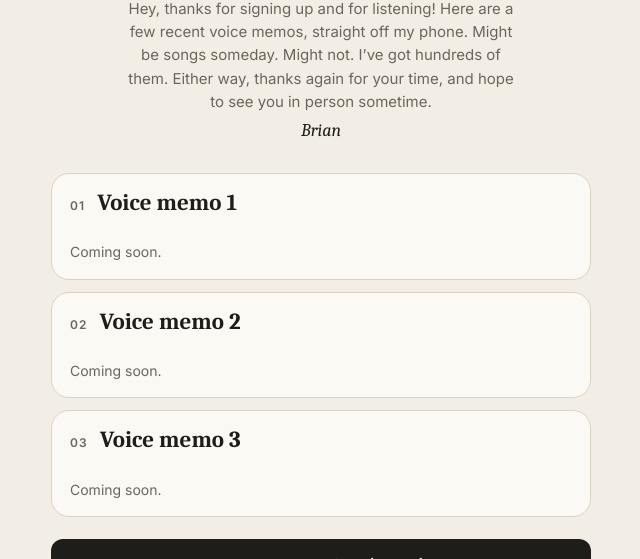
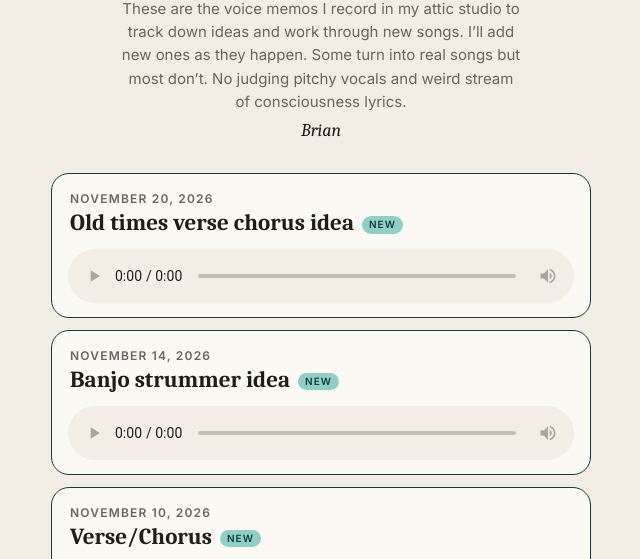
Before and after one commit to bdholl/boybjorn-site, a plain HTML site: page memos/index.html in a window 1280 px wide. Shown: the part 205-764 px from the top of the page, without its empty margins (319-959 px from the left). Drawn offline with Linux system fonts and the light colour scheme.

Commit message:
From the Attic: rolling voice memos page, new signup copy
Co-Authored-By: Claude Opus 5.5 <noreply@anthropic.com>

```diff
--- a/memos/index.html
+++ b/memos/index.html
@@ -3,8 +3,8 @@
 <head>
 <meta charset="utf-8">
 <meta name="viewport" content="width=device-width, initial-scale=1">
-<meta name="robots" content="noindex">
-<title>Three voice memos · Boy Bjorn</title>
+<meta name="robots" content="noindex, nofollow">
+<title>From the Attic · Boy Bjorn</title>
 <link rel="icon" href="/favicon.svg" type="image/svg+xml">
 <link rel="icon" href="/favicon-32.png" type="image/png" sizes="32x32">
 <link rel="apple-touch-icon" href="/apple-touch-icon.png">
@@ -34,12 +34,15 @@
 
   .memos{display:grid;gap:12px;margin-bottom:22px}
   .memo{background:var(--card);border:1px solid var(--line);border-radius:18px;padding:16px 16px 14px}
-  .memo-head{display:flex;align-items:baseline;gap:12px;margin:0 2px 12px}
-  .memo-head .n{flex:none;font-size:12px;font-weight:600;text-transform:uppercase;letter-spacing:.1em;color:var(--soft)}
+  .memo-head{margin:0 2px 12px}
+  .memo-head time{display:block;font-size:12px;font-weight:600;text-transform:uppercase;letter-spacing:.1em;color:var(--soft);margin-bottom:3px}
   .memo-head h2{font-family:Caladea,Georgia,serif;font-weight:700;font-size:23px;line-height:1.15;overflow-wrap:anywhere}
+  .memo-head p{font-size:14px;color:var(--soft);line-height:1.5;margin-top:4px}
+  .memo.new{border-color:var(--river-ink)}
+  .memo .badge{display:inline-block;vertical-align:middle;margin-left:8px;font-family:Inter,system-ui,sans-serif;font-size:10px;font-weight:600;letter-spacing:.1em;text-transform:uppercase;background:var(--river);color:var(--river-ink);padding:3px 7px;border-radius:999px}
   .memo audio{display:block;width:100%;height:54px;border-radius:999px;background:var(--paper)}
   .memo audio::-webkit-media-controls-panel{background:var(--paper)}
-  .memo .soon{font-size:14px;color:var(--soft);padding:14px 2px 2px}
+  .empty{background:var(--card);border:1px solid var(--line);border-radius:18px;padding:22px 18px;text-align:center;font-size:15px;color:var(--soft)}
 
   .btn{display:flex;align-items:center;justify-content:center;gap:10px;width:100%;min-height:52px;padding:15px 18px;border-radius:12px;text-decoration:none;font-weight:600;font-size:16px;transition:transform .08s ease, opacity .15s}
   .btn:active{transform:scale(.985)}
@@ -65,16 +68,14 @@
       river:   "#",
       spotify: "https://open.spotify.com/artist/2qfpz8vJJMRopufkA7RjOU"
     },
-    // The three memos, in order. Leave src empty to show "Coming soon".
-    MEMOS: [
-      { title: "Voice memo 1", src: "" },
-      { title: "Voice memo 2", src: "" },
-      { title: "Voice memo 3", src: "" }
-    ]
+    // The memo list lives in memos.json (one line per memo); it's sorted newest first on the page.
+    DATA: "memos.json"
   };
   if (BB.PIXEL_ID) {
     !function(f,b,e,v,n,t,s){if(f.fbq)return;n=f.fbq=function(){n.callMethod?n.callMethod.apply(n,arguments):n.queue.push(arguments)};if(!f._fbq)f._fbq=n;n.push=n;n.loaded=!0;n.version='2.0';n.queue=[];t=b.createElement(e);t.async=!0;t.src=v;s=b.getElementsByTagName(e)[0];s.parentNode.insertBefore(t,s)}(window,document,'script','https://connect.facebook.net/en_US/fbevents.js');
-    fbq('init', BB.PIXEL_ID); fbq('track', 'PageView'); fbq('track', 'CompleteRegistration');
+    fbq('init', BB.PIXEL_ID); fbq('track', 'PageView');
+    // Count a subscriber's first visit once, not every return visit
+    try { if (!localStorage.getItem('bb-attic')) { fbq('track', 'CompleteRegistration'); localStorage.setItem('bb-attic', '1'); } } catch (e) { fbq('track', 'CompleteRegistration'); }
   }
 </script>
 </head>
@@ -82,8 +83,8 @@
 <main>
   <header>
     <a href="/" class="home" aria-label="Boy Bjorn home"><img class="avatar" src="/photo.jpg" alt="Boy Bjorn" onerror="this.style.visibility='hidden'"></a>
-    <h1>Three voice memos</h1>
-    <p class="note">Hey, thanks for signing up and for listening! Here are a few recent voice memos, straight off my phone. Might be songs someday. Might not. I’ve got hundreds of them. Either way, thanks again for your time, and hope to see you in person sometime.<span class="sig">Brian</span></p>
+    <h1>From the Attic</h1>
+    <p class="note">These are the voice memos I record in my attic studio to track down ideas and work through new songs. I’ll add new ones as they happen. Some turn into real songs but most don’t. No judging pitchy vocals and weird stream of consciousness lyrics.<span class="sig">Brian</span></p>
   </header>
 
   <section class="memos" id="memos"></section>
@@ -103,26 +104,35 @@
   function el(tag, cls, text){ var e = document.createElement(tag); if (cls) e.className = cls; if (text != null) e.textContent = text; return e; }
   function ext(a, url){ a.href = url; a.target = '_blank'; a.rel = 'noopener'; a.classList.remove('hidden'); }
 
-  // Players: one card per memo; starting one pauses the others
+  // Memos from memos.json, newest first. Starting one pauses the others.
   var box = document.getElementById('memos'), players = [];
-  BB.MEMOS.forEach(function(m, i){
-    var card = el('article', 'memo'), head = el('div', 'memo-head');
-    head.appendChild(el('span', 'n', String(i + 1).padStart(2, '0')));
-    head.appendChild(el('h2', null, m.title));
-    card.appendChild(head);
-    if (m.src) {
-      var a = el('audio'); a.controls = true; a.preload = 'metadata'; a.src = m.src;
-      a.setAttribute('controlsList', 'nodownload noplaybackrate'); a.setAttribute('aria-label', m.title);
-      a.addEventListener('play', function(){
-        players.forEach(function(p){ if (p !== a) p.pause(); });
-        if (window.fbq && !a.dataset.played) { a.dataset.played = 1; fbq('trackCustom', 'MemoPlay', {memo: m.title}); }
+  var MONTHS = ['January','February','March','April','May','June','July','August','September','October','November','December'];
+  function nice(d){ var p = String(d).split('-'); return MONTHS[+p[1] - 1] + ' ' + (+p[2]) + ', ' + p[0]; }
+  fetch(BB.DATA, { cache: 'no-cache' })
+    .then(function(r){ if (!r.ok) throw new Error(r.status); return r.json(); })
+    .then(function(list){
+      list = list.filter(function(m){ return m && m.file && /^\d{4}-\d{2}-\d{2}$/.test(m.date); })
+                 .sort(function(a, b){ return a.date < b.date ? 1 : a.date > b.date ? -1 : 0; });
+      if (!list.length) throw new Error('empty');
+      var recent = Date.now() - 14 * 864e5;   // "New" badge for 2 weeks
+      list.forEach(function(m){
+        var card = el('article', 'memo'), head = el('div', 'memo-head'), t = el('time', null, nice(m.date));
+        t.dateTime = m.date; head.appendChild(t);
+        var h = el('h2', null, m.title || 'Untitled');
+        if (new Date(m.date + 'T12:00:00') >= recent) { h.appendChild(el('span', 'badge', 'New')); card.classList.add('new'); }
+        head.appendChild(h);
+        if (m.note && !/^todo/i.test(m.note)) head.appendChild(el('p', null, m.note));   // notes starting with TODO stay hidden
+        card.appendChild(head);
+        var a = el('audio'); a.controls = true; a.preload = 'metadata'; a.src = 'audio/' + m.file;
+        a.setAttribute('controlsList', 'nodownload noplaybackrate'); a.setAttribute('aria-label', m.title || 'Voice memo');
+        a.addEventListener('play', function(){
+          players.forEach(function(p){ if (p !== a) p.pause(); });
+          if (window.fbq && !a.dataset.played) { a.dataset.played = 1; fbq('trackCustom', 'MemoPlay', {memo: m.title}); }
+        });
+        players.push(a); card.appendChild(a); box.appendChild(card);
       });
-      players.push(a); card.appendChild(a);
-    } else {
-      card.appendChild(el('p', 'soon', 'Coming soon.'));
-    }
-    box.appendChild(card);
-  });
+    })
+    .catch(function(){ box.appendChild(el('p', 'empty', 'The first memos are on their way up from the attic. Check back soon.')); });
 
   // Pre-save before release (hidden if no link yet), listen after
   var pre = document.getElementById('presave');
--- /dev/null
+++ b/memos/memos.json
@@ -0,0 +1,5 @@
+[
+  {"title": "Old times verse chorus idea", "date": "2026-11-20", "note": "TODO: one line about this memo", "file": "2026-11-20-old-times-verse-chorus-idea.mp3"},
+  {"title": "Banjo strummer idea", "date": "2026-11-14", "note": "TODO: one line about this memo", "file": "2026-11-14-banjo-strummer-idea.mp3"},
+  {"title": "Verse/Chorus", "date": "2026-11-10", "note": "TODO: one line about this memo", "file": "2026-11-10-verse-chorus.mp3"}
+]
```
Also changed, not shown: index.html (+6 -5 lines), 4 other files.
